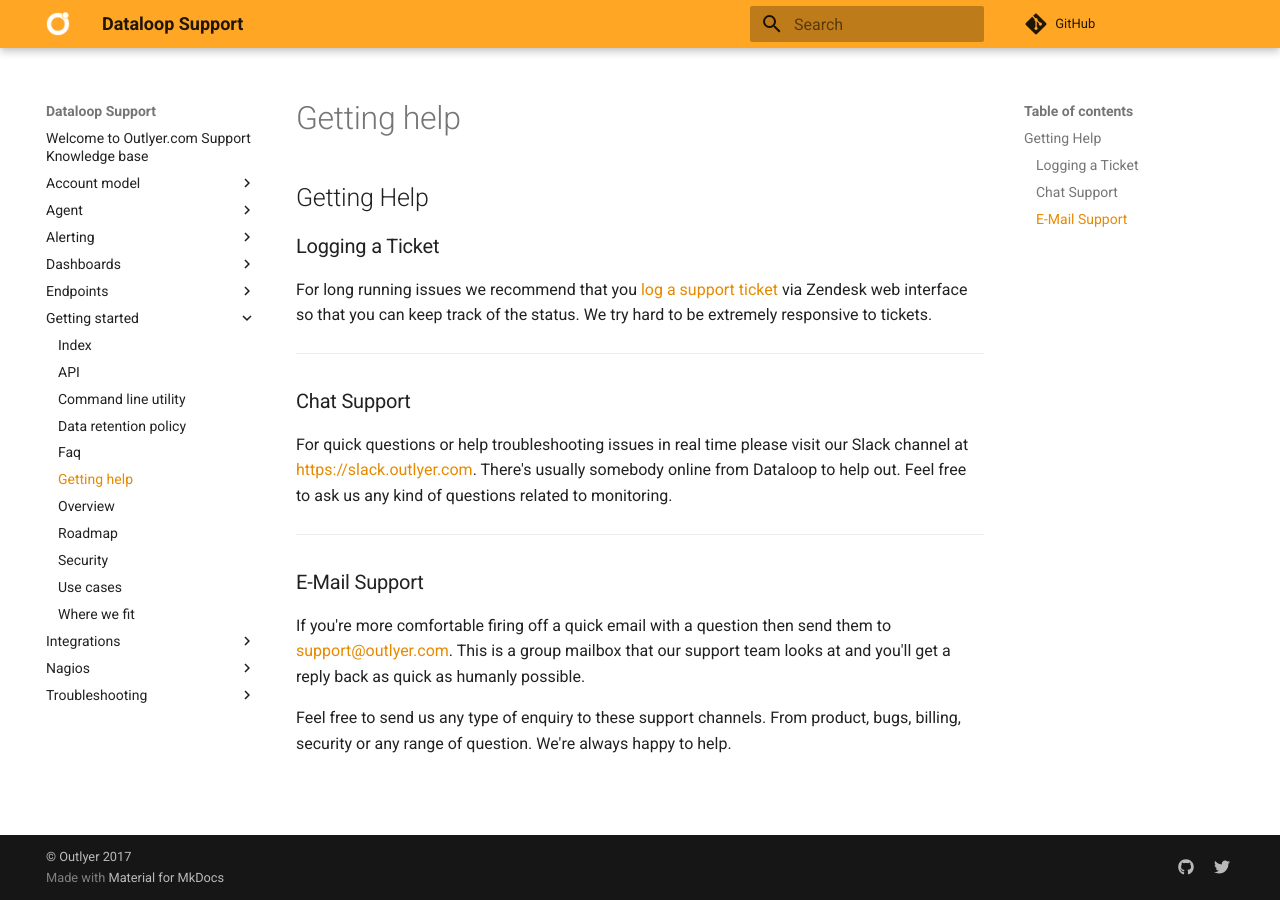
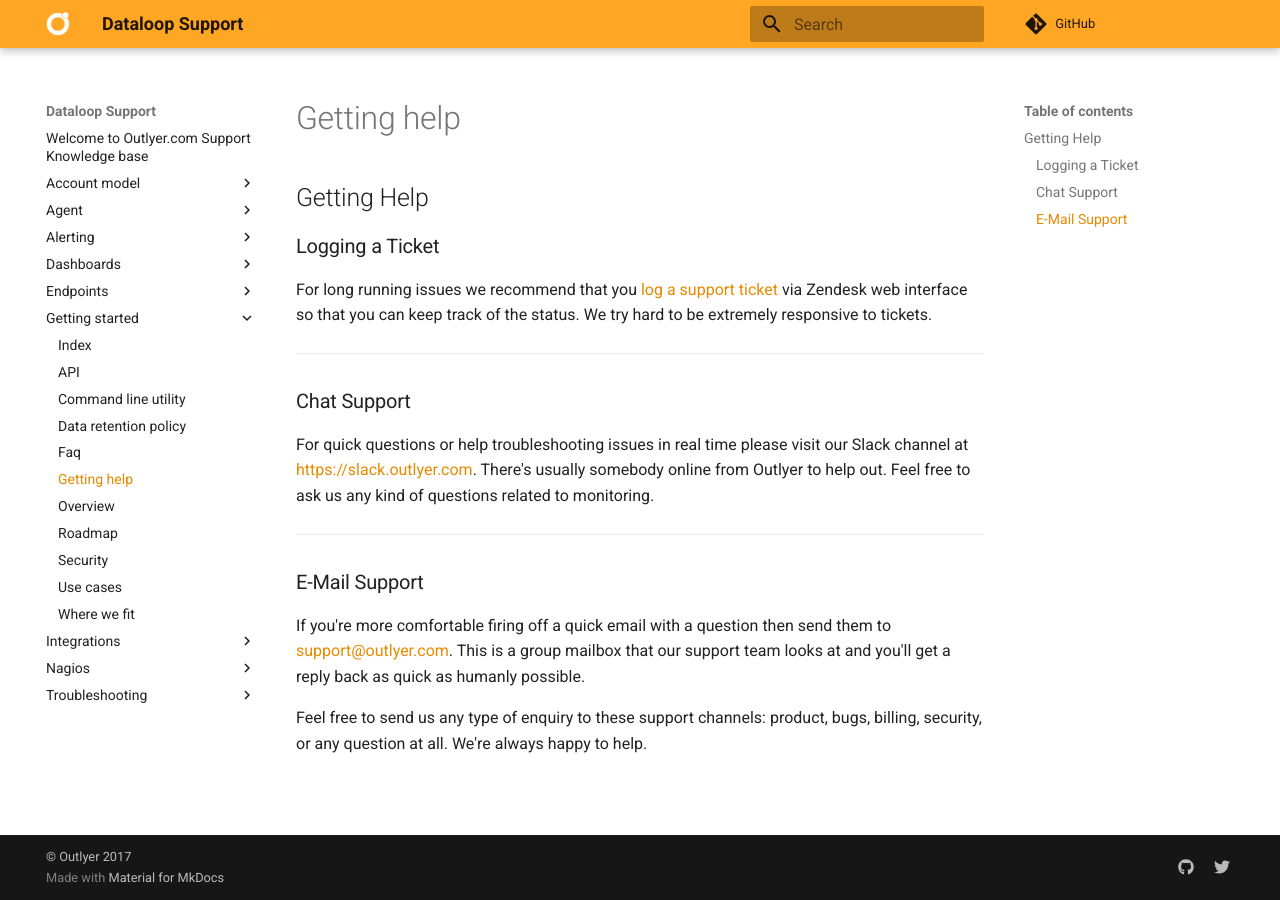
Before and after one commit to dataloop/dataloop-support, an MkDocs documentation site: the page built from docs/getting_started/getting_help.md, in a window 1280 px wide. Built offline with MkDocs 1.6.1 and Material for MkDocs 9.7.7, drawn with Linux system fonts in a browser that asks for light colours; comment, search, counter and statistics services are not loaded.

Commit message:
replaced Dataloop, a few minor stylistic changes

```diff
--- a/docs/getting_started/getting_help.md
+++ b/docs/getting_started/getting_help.md
@@ -8,7 +8,7 @@
 
 ### Chat Support
 
-For quick questions or help troubleshooting issues in real time please visit our Slack channel at <https://slack.outlyer.com>. There's usually somebody online from Dataloop to help out. Feel free to ask us any kind of questions related to monitoring.
+For quick questions or help troubleshooting issues in real time please visit our Slack channel at <https://slack.outlyer.com>. There's usually somebody online from Outlyer to help out. Feel free to ask us any kind of questions related to monitoring.
 
 - - -
 
@@ -16,4 +16,4 @@
 
 If you're more comfortable firing off a quick email with a question then send them to <support@outlyer.com>. This is a group mailbox that our support team looks at and you'll get a reply back as quick as humanly possible.
 
-Feel free to send us any type of enquiry to these support channels. From product, bugs, billing, security or any range of question. We're always happy to help.
+Feel free to send us any type of enquiry to these support channels: product, bugs, billing, security, or any question at all. We're always happy to help.
```
